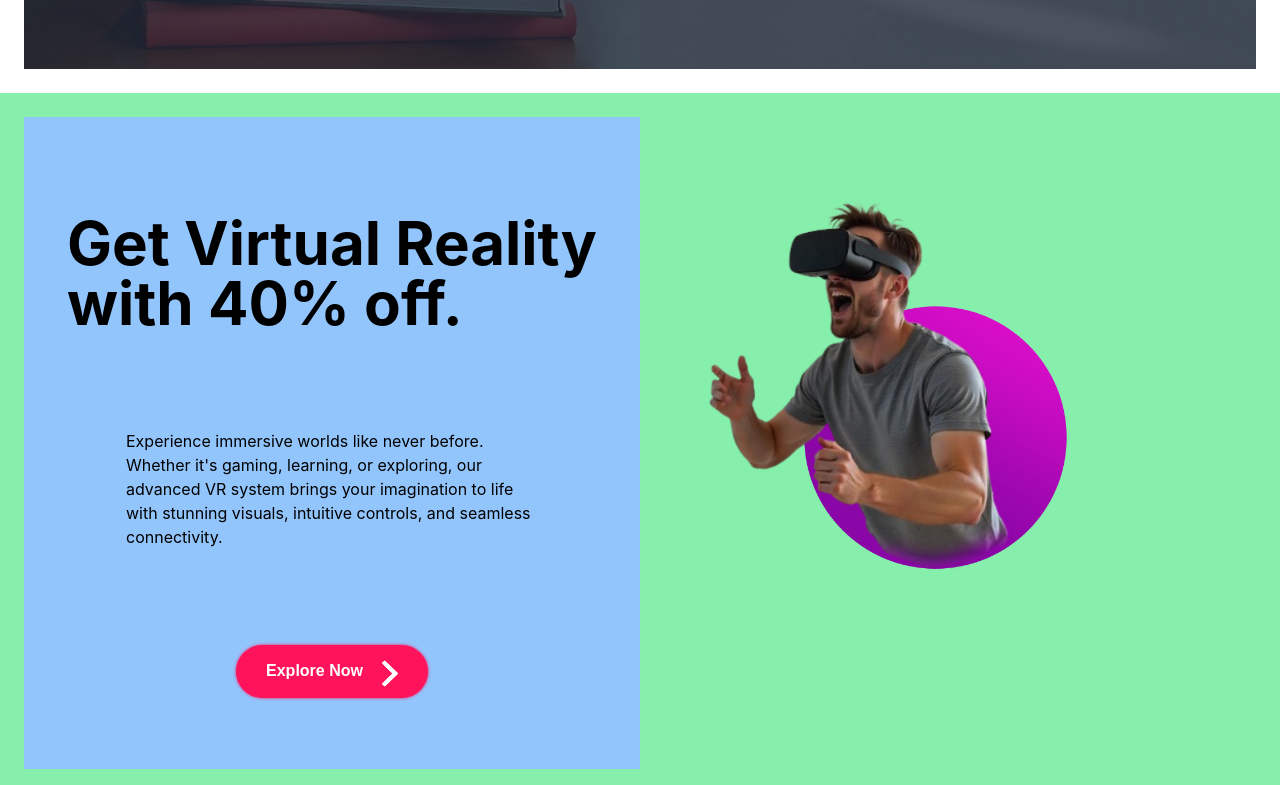
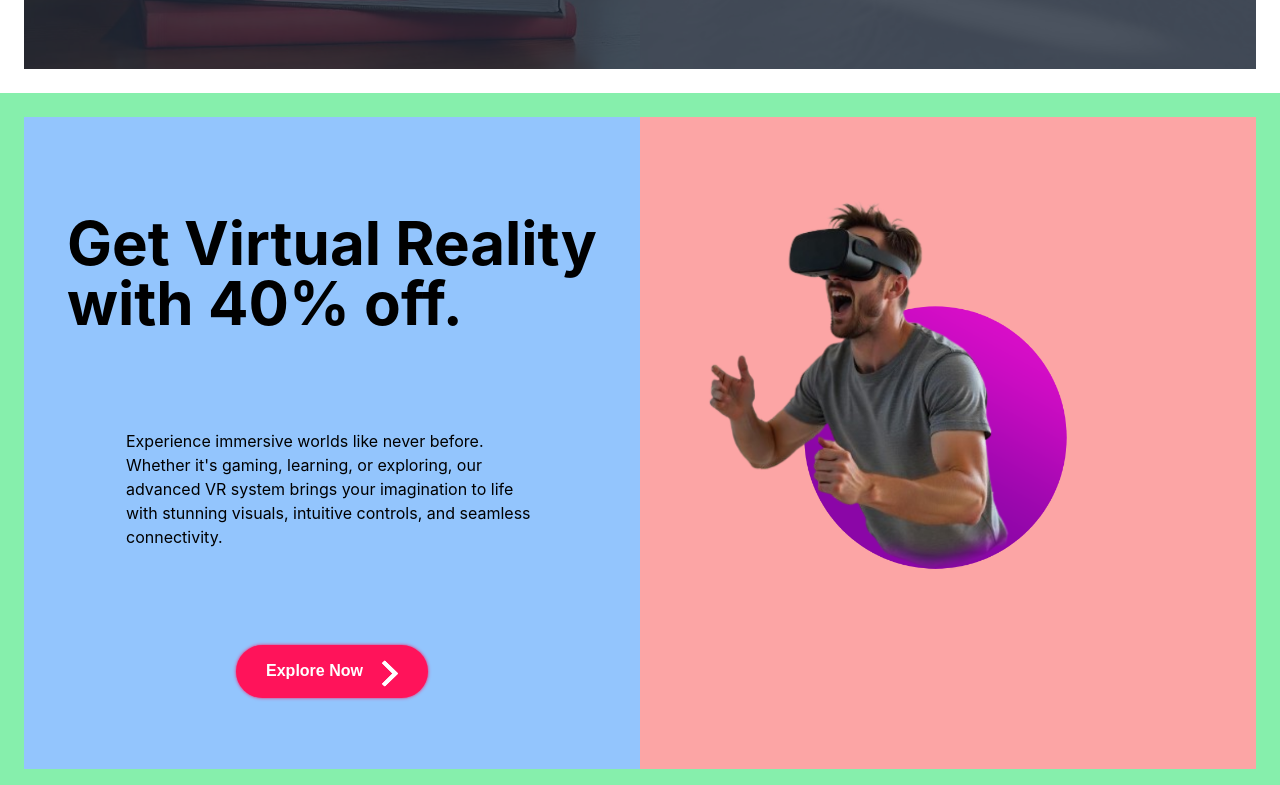
Before and after one commit to HasalKenula/Ecommerce_frontEnd, a React (Vite) app: page / in a window 1280 px wide. Shown: the part 2355-3140 px from the top of the page. Built offline with nearby package versions, Linux system fonts and the light colour scheme; sample sign-in values are in the browser's storage.

Commit message:
added a color to deals section

```diff
--- a/src/pages/Deals.tsx
+++ b/src/pages/Deals.tsx
@@ -22,7 +22,7 @@ function Deals() {
 
             </div>
 
-            <div className="lg:w-1/2  lg:mt-[24px] lg:mb-[24px] lg:mr-[24px]">
+            <div className="bg-red-300 lg:w-1/2  lg:mt-[24px] lg:mb-[24px] lg:mr-[24px]">
                <img src={VRMan}/>
             </div>
 
```
